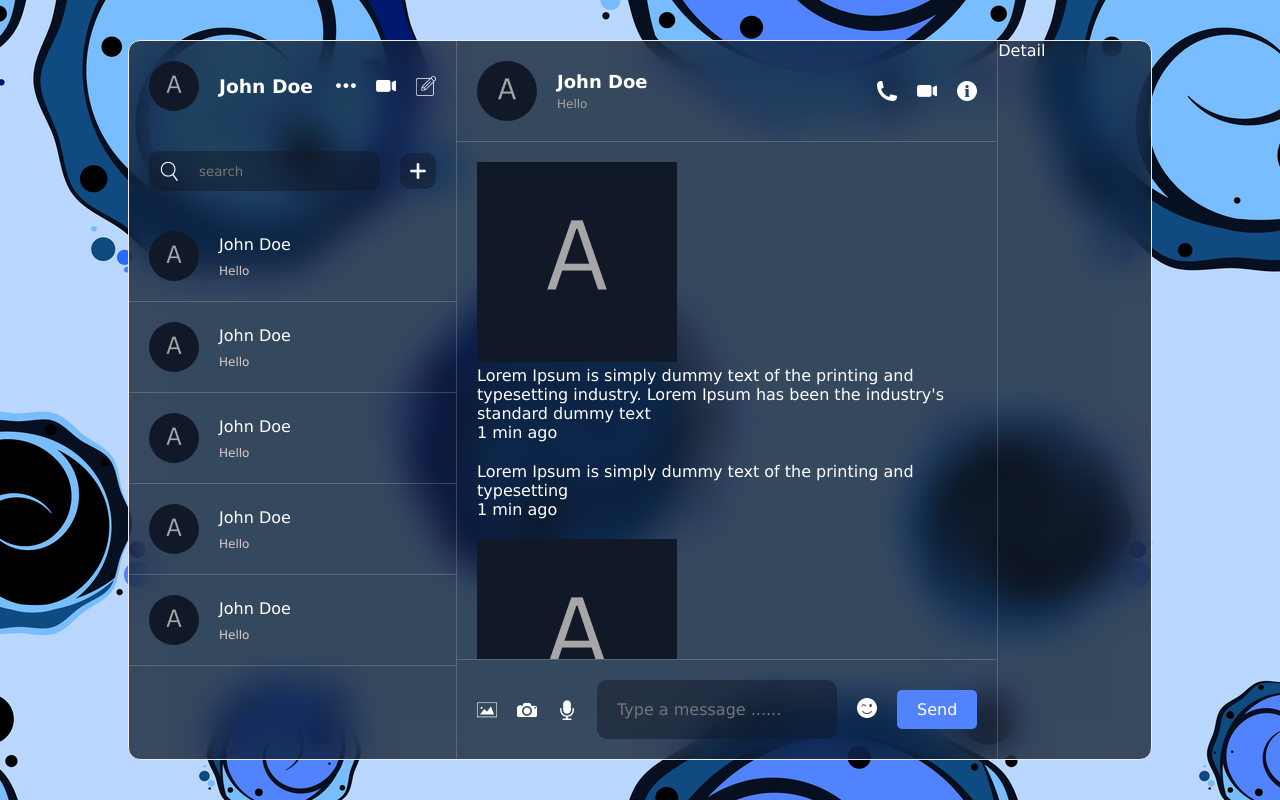
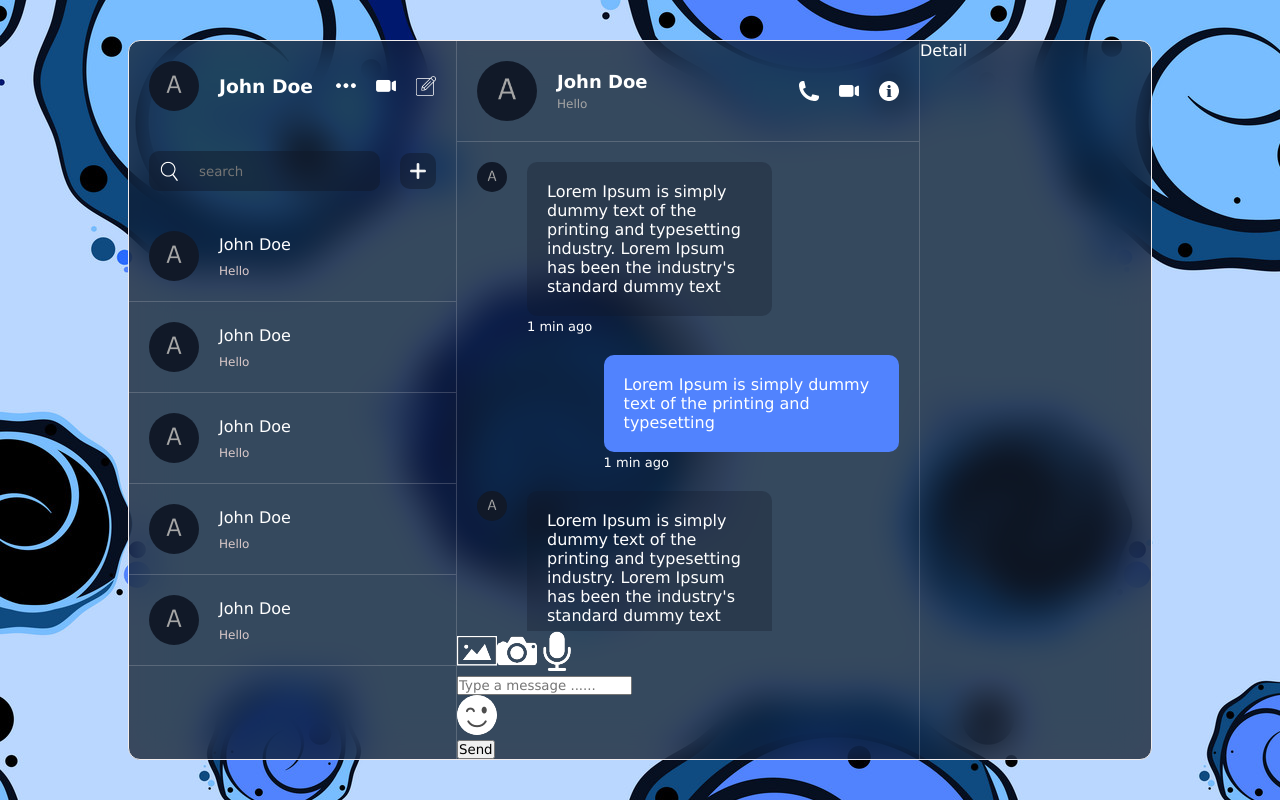
Before and after one commit to HimashaNethmini/RealTime-Chat, a React (Vite) app: page / in a window 1280 px wide. Built offline with nearby package versions, Linux system fonts and the light colour scheme.

Commit message:
added styles on the messages

```diff
--- a/src/components/chat/chat.css
+++ b/src/components/chat/chat.css
@@ -62,6 +62,46 @@
       display: flex;
       flex-direction: column;
       gap: 20px; /*gap btwn each msg */
+
+      .message {
+         max-width: 70%;
+         display: flex;
+         gap: 20px;
+
+/* if its own's message */
+         &.own {
+            align-self: flex-end;
+
+            .texts {
+               p{
+                  background-color: #5183fe;
+               }
+         }
+
+         .texts {
+            p{
+               background-color: #5183fe;
+            }
+         }
+      }
+
+      img {
+         width: 30px;
+         height: 30px;
+         border-radius: 50%;
+         object-fit: cover;
+      }
+
+
+      p {
+         padding: 20px;
+         background-color: rgba(17, 25, 40, 0.3);
+         border-radius: 10px;
+      }
+
+      span {
+         font-size: 13px;
+      }
    }
 
    .bottom {
```
